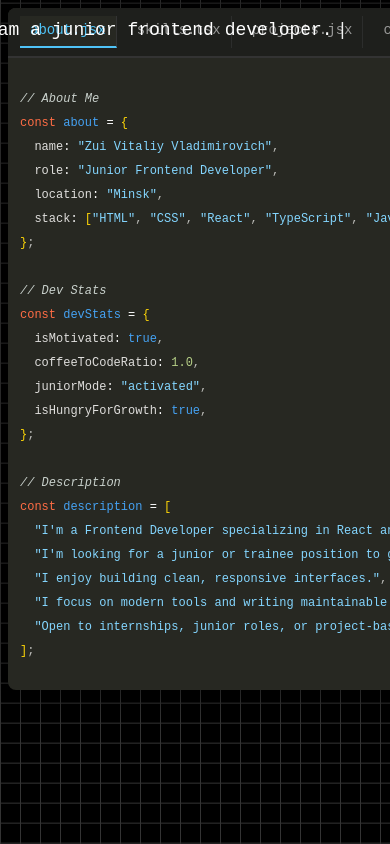
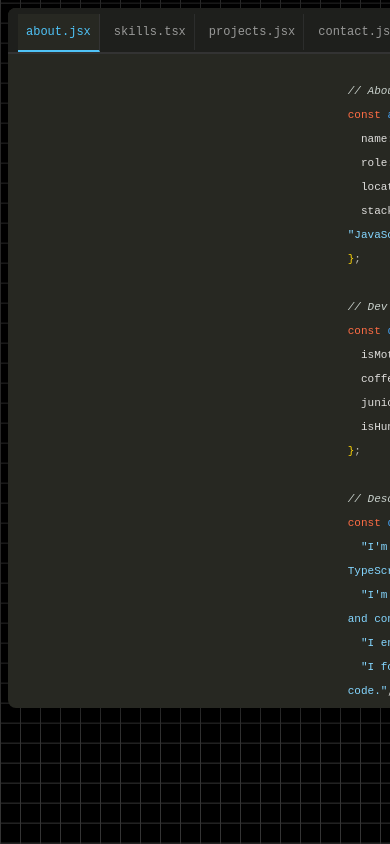
Before and after one commit to woodw1n/vscode-portfolio, a React (Vite) app: page / in a window 390 px wide. Shown: the top 844 px of the page. Built offline with nearby package versions, Linux system fonts and the light colour scheme.

Commit message:
add mobile.css and update App.tsx v0.3

```diff
--- a/src/styles/mobile.css
+++ b/src/styles/mobile.css
@@ -1,28 +1,40 @@
-
+/* ============================
+   MOBILE BASE
+============================ */
 @media (max-width: 768px) {
   body {
     overflow-x: hidden;
   }
+}
 
-  * {
-    -webkit-tap-highlight-color: transparent;
+/* ============================
+   REMOVE TYPING HEADER
+============================ */
+@media (max-width: 768px) {
+  .typing-header {
+    display: none !important;
   }
 }
 
+/* ============================
+   SIDEBAR — HIDE
+============================ */
 @media (max-width: 768px) {
   .sidebar {
-    display: none;
+    display: none !important;
   }
 }
 
-
+/* ============================
+   TABS — SMALLER + SCROLL
+============================ */
 @media (max-width: 768px) {
   .tabs {
     display: flex;
     overflow-x: auto;
     white-space: nowrap;
-    gap: 10px;
-    padding: 8px 12px;
+    gap: 6px;
+    padding: 6px 10px;
     scrollbar-width: none;
   }
 
@@ -32,17 +44,20 @@
 
   .tab {
     flex: 0 0 auto;
-    font-size: 14px;
-    padding: 6px 10px;
+    font-size: 12px;
+    padding: 4px 8px;
+    height: 28px;
+    line-height: 28px;
   }
 }
 
-
+/* ============================
+   EDITOR WINDOW — NARROWER
+============================ */
 @media (max-width: 768px) {
   .editor-window {
+    padding: 0;
     margin: 0;
-    padding: 0;
-    height: auto;
   }
 
   .editor-right {
@@ -50,96 +65,41 @@
   }
 
   .editor-content {
-    padding: 12px;
-    font-size: 14px;
+    padding: 8px;
+    font-size: 13px;
+    max-width: 95vw; /* уменьшили ширину */
+    margin: 0 auto;
   }
 }
 
-
+/* ============================
+   CODE BLOCKS — SMALLER
+============================ */
 @media (max-width: 768px) {
-  .typing-header {
-    font-size: 18px;
-    top: 20px;
-    left: 16px;
+  pre,
+  code {
+    font-size: 11px;
+    line-height: 1.3;
+    white-space: pre-wrap;
+    word-break: break-word;
   }
 }
 
-
-@media (max-width: 768px) {
-  .grid-background {
-    background-size: 20px 20px;
-    opacity: 0.4;
-  }
-}
-
-
-@media (max-width: 768px) {
-  pre {
-    font-size: 12px;
-    line-height: 1.4;
-    white-space: pre-wrap;
-    word-break: break-word;
-  }
-
-  code {
-    font-size: 12px;
-  }
-}
-
-
+/* ============================
+   CONTENT SECTIONS
+============================ */
 @media (max-width: 768px) {
   .about-section,
   .skills-section,
   .projects-section,
   .contact-section,
   .education-section {
-    padding: 10px;
-    font-size: 14px;
+    padding: 8px;
+    font-size: 13px;
   }
 
   .section-title {
-    font-size: 18px;
-    margin-bottom: 10px;
+    font-size: 16px;
+    margin-bottom: 8px;
   }
 }
-
-
-@media (max-width: 768px) {
-  .mobile-menu-btn {
-    position: fixed;
-    top: 14px;
-    right: 14px;
-    width: 36px;
-    height: 36px;
-    border-radius: 6px;
-    background: #1e1e1e;
-    color: #fff;
-    font-size: 22px;
-    display: flex;
-    align-items: center;
-    justify-content: center;
-    z-index: 999;
-    cursor: pointer;
-  }
-}
-
-
-@media (max-width: 768px) {
-  .sidebar-mobile {
-    position: fixed;
-    top: 0;
-    left: 0;
-    width: 260px;
-    height: 100vh;
-    background: #1e1e1e;
-    padding: 20px;
-    z-index: 1000;
-    overflow-y: auto;
-    transform: translateX(-100%);
-    transition: transform 0.3s ease;
-  }
-
-  .sidebar-mobile.open {
-    transform: translateX(0);
-  }
-}
```
